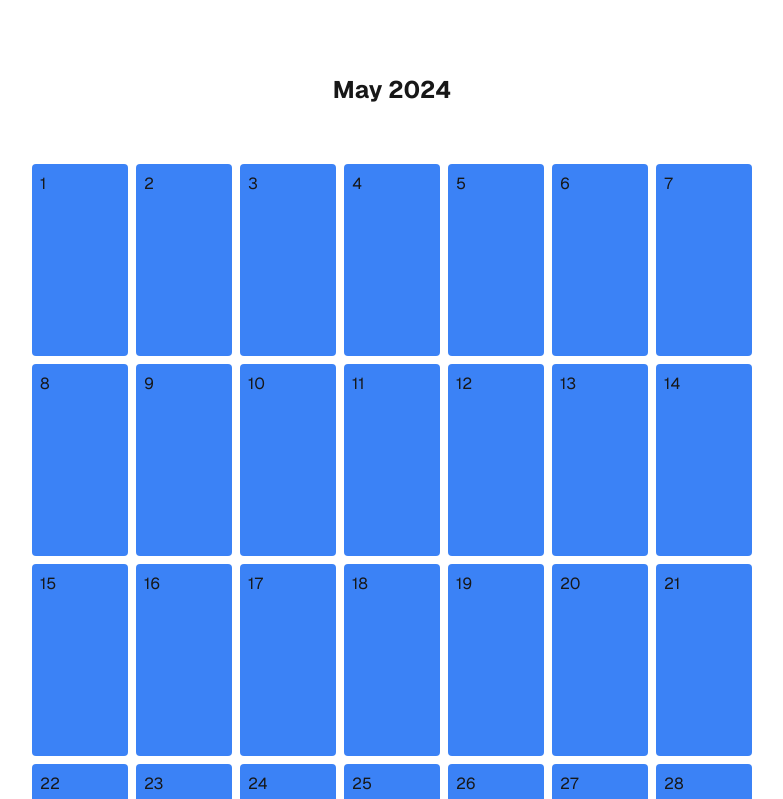
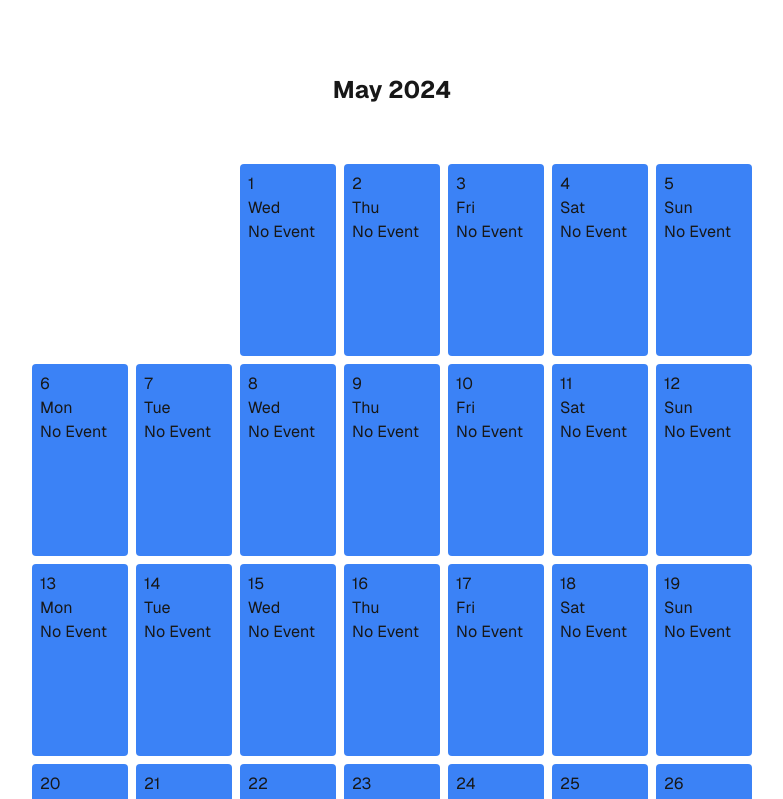
Before and after one commit to Adam-Oueidat/booking_calendar, a Next.js app: page / in a window 1280 px wide. Shown: the top 799 px of the page, without its empty margins (248-1031 px from the left). Built offline with nearby package versions, Linux system fonts and the light colour scheme.

Commit message:
First shell for the calendar is up

```diff
--- a/app/components/calendar.tsx
+++ b/app/components/calendar.tsx
@@ -1,3 +1,4 @@
+import { get } from "http";
 import Day from "./day";
 
 function Calendar() {
@@ -17,6 +18,15 @@ function Calendar() {
     "November",
     "December",
   ];
+
+  let calendarEvents: { [key: number]: any } = {};
+  for (let i = 1; i <= 12; i++) {
+    calendarEvents[i] = {};
+    for (let j = 1; j <= daysInMonth[i - 1]; j++) {
+      calendarEvents[i][j] = false;
+    }
+  }
+
   const currentMonth = date.getMonth();
   const currentYear = date.getFullYear();
   let days = daysInMonth[currentMonth];
@@ -30,6 +40,14 @@ function Calendar() {
       days = 29;
     }
   }
+  function getWeekday(year: number, month: number, day: number) {
+    return new Date(year, month, day).getDay();
+  }
+
+  function getFirstDayOfMonth(year: number, month: number) {
+    return new Date(year, month, 0).getDay();
+  }
+  let firstDayOfMonth = getFirstDayOfMonth(currentYear, currentMonth);
 
   return (
     <>
@@ -39,11 +57,25 @@ function Calendar() {
         </h2>
       </div>
       <div className="grid grid-cols-7 gap-2">
-        {[...Array(days)].map((_x, i) => (
-          <div key={i}>
-            <Day value={i + 1} />
-          </div>
-        ))}
+        {Array(firstDayOfMonth)
+          .fill(null)
+          .map((_, i) => (
+            <div key={`empty-${i}`} />
+          ))}
+        {Object.entries(calendarEvents[currentMonth + 1]).map(
+          ([date, event], i) => {
+            let weekday = getWeekday(currentYear, currentMonth, parseInt(date));
+            return (
+              <div key={i}>
+                <Day
+                  date={parseInt(date)}
+                  event={event as boolean}
+                  currentWeekday={weekday}
+                />
+              </div>
+            );
+          }
+        )}
       </div>
       <div>
         <div className="flex justify-between">
--- a/app/components/day.tsx
+++ b/app/components/day.tsx
@@ -1,22 +1,27 @@
 "use client";
-
+import { useState } from "react";
 interface DayProps {
-  value: number;
+  date: number;
+  event: boolean;
+  currentWeekday: number;
 }
 
-function clickHandler() {
-  console.log("Day clicked");
-}
+function Day({ date, event: initialEvent, currentWeekday }: DayProps) {
+  const weekdays = ["Sun", "Mon", "Tue", "Wed", "Thu", "Fri", "Sat"];
+  const [currentEvent, setEvent] = useState(initialEvent);
+  function clickHandler() {
+    setEvent(!currentEvent);
+  }
+  const divClass = currentEvent
+    ? "w-24 h-48 hover:bg-gray-700 bg-gray-500 p-2 rounded"
+    : "w-24 h-48 hover:bg-blue-700 bg-blue-500 p-2 rounded";
 
-function Day({ value }: DayProps) {
   return (
     <>
-      <div
-        key={value}
-        className="w-24 h-48 hover:bg-blue-700 bg-blue-500 p-2 rounded"
-        onClick={clickHandler}
-      >
-        {value}
+      <div className={divClass} onClick={clickHandler}>
+        <p>{date}</p>
+        <p>{weekdays[currentWeekday]}</p>
+        <p>{currentEvent ? "Event" : "No Event"}</p>
       </div>
     </>
   );
```
